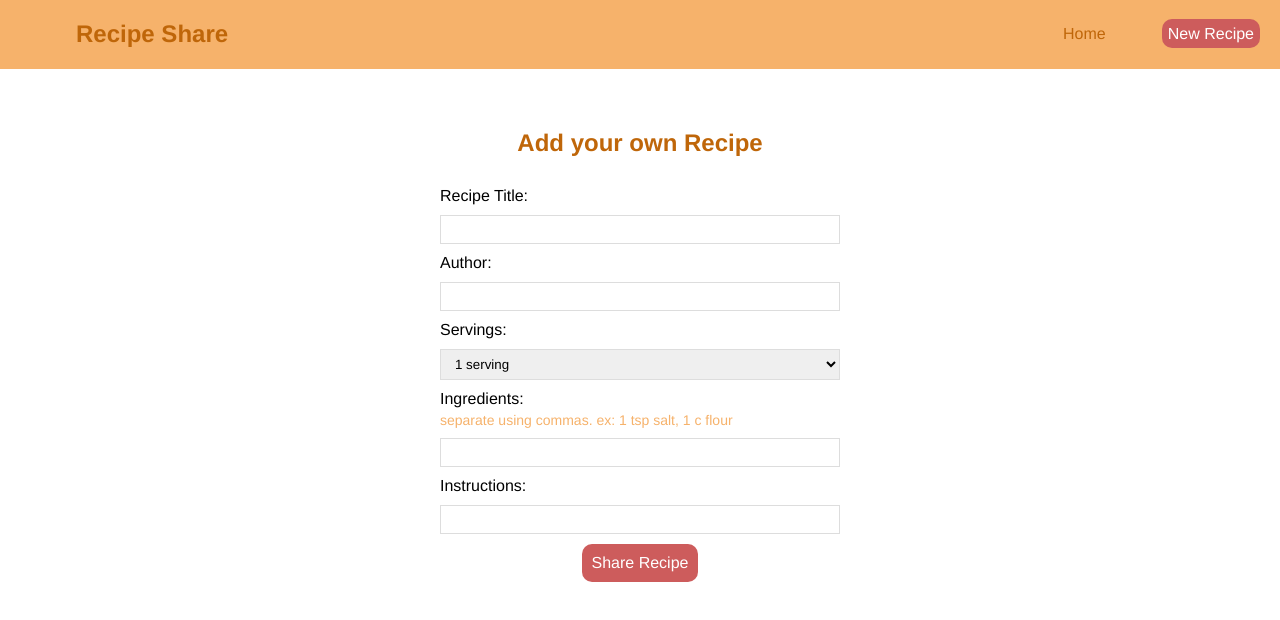
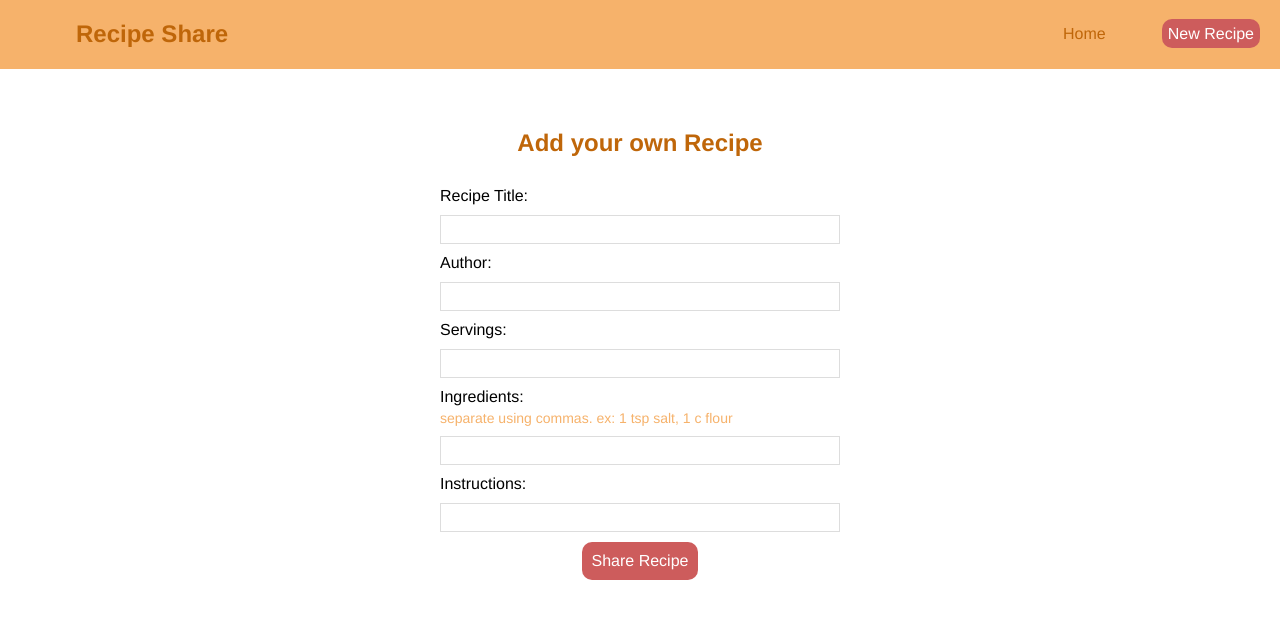
Before and after one commit to lizzieanthony/Recipe-Share, a React (Create React App) app: page /NewRecipe in a window 1280 px wide. Shown: the top 620 px of the page. Built offline with nearby package versions, Linux system fonts and the light colour scheme; the HTML template or start-up script is replaced by a standard one.

Commit message:
servings in the form

```diff
--- a/src/Components/NewRecipe.js
+++ b/src/Components/NewRecipe.js
@@ -11,7 +11,7 @@ const NewRecipe = () => {
     const [instructions, setInstructions] = useState('')
     const [recipeAdded, setRecipeAdded] = useState(false)
     const history = useHistory();
-    const servingList = ['1', '2', '3']
+
 
     const handleSubmit = (e) => {
         e.preventDefault();
@@ -50,19 +50,11 @@ const NewRecipe = () => {
                 />
 
                 <label>Servings:</label>
-                <select value={servings} onChange={(e) => setServings(e.target.value)}>
-                    {<options value={servingList}>servings</options>}
-                    <option value="1">1 serving </option>
-                    <option value="2">2 servings</option>
-                    <option value="3">3 servings</option>
-                    <option value="4">4 servings</option>
-                    <option value="5">5 servings</option>
-                    <option value="6">6 servings</option>
-                    <option value="7">7 servings</option>
-                    <option value="8">8 servings</option>
-                    <option value="9">9 servings</option>
-                    <option value="10">10 servings</option>
-                </select>
+                <input type="text"
+                required
+                value={servings}
+                onChange={(e) => setServings(e.target.value)}
+                />
 
                 <label>Ingredients:</label>
                 <p>separate using commas. ex: 1 tsp salt, 1 c flour</p>
@@ -92,5 +84,24 @@ const NewRecipe = () => {
 
 export default NewRecipe;
 
+
+
+
+
+// alternate option for servings
+
+ {/* <select value={servings} onChange={(e) => setServings(e.target.value)}>
+                    {<options value={servings}>servings</options>}
+                    <option value="1">1 serving </option>
+                    <option value="2">2 servings</option>
+                    <option value="3">3 servings</option>
+                    <option value="4">4 servings</option>
+                    <option value="5">5 servings</option>
+                    <option value="6">6 servings</option>
+                    <option value="7">7 servings</option>
+                    <option value="8">8 servings</option>
+                    <option value="9">9 servings</option>
+                    <option value="10">10 servings</option>
+                </select> */}
 {/* generate option iterate 10x and push let i=1 i++  */}
 {/* <select multiple={true} value={['B', 'C']}></select> */}
```
